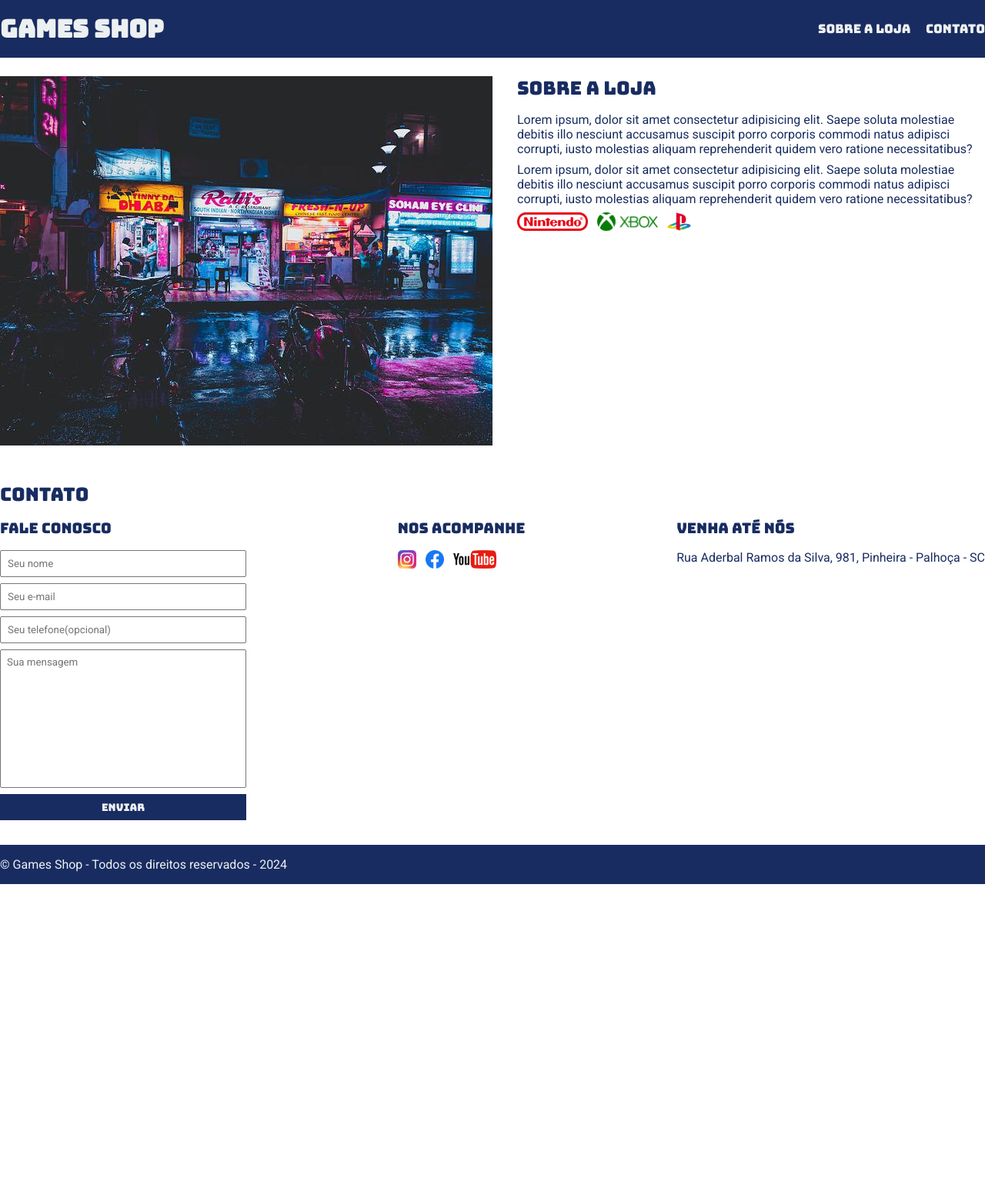
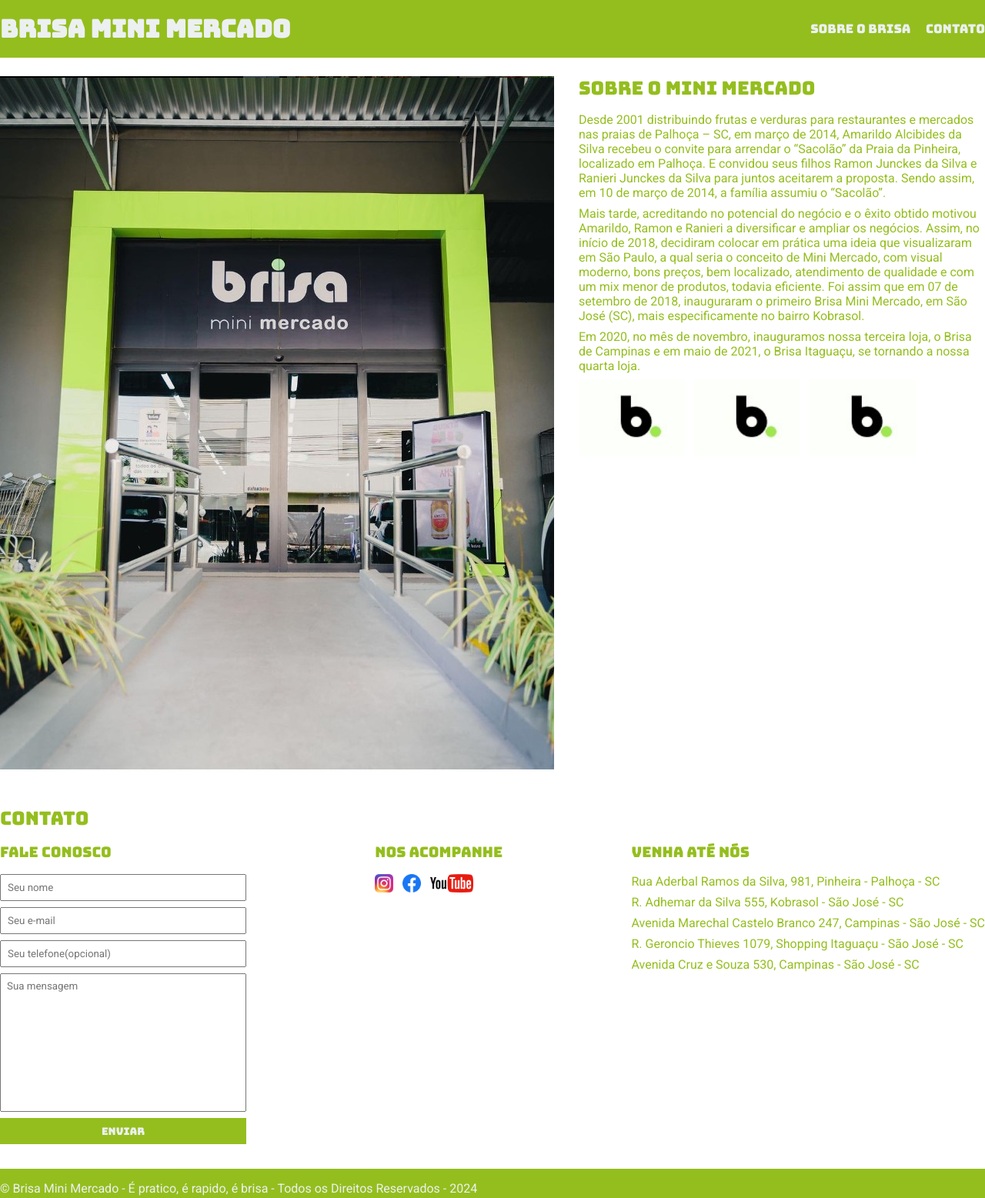
Before and after one commit to marquera/Site-Games-Shop, a plain HTML site: page index.html in a window 1280 px wide. Shown: the whole page at 77% size. Before the commit the page ends 1149 px from the top, so only its background shows below. Drawn offline with Linux system fonts and the light colour scheme.

Commit message:
initial commit

```diff
--- a/index.html
+++ b/index.html
@@ -3,7 +3,7 @@
 <head>
     <meta charset="UTF-8">
     <meta name="viewport" content="width=, initial-scale=1.0">
-    <title>Game Shop - A Sua loja de games</title>
+    <title>Brisa Mini Mercado - É prático é rápido é brisa</title>
     <link rel="stylesheet" href="./main.css">
     <link rel="preconnect" href="https://fonts.googleapis.com">
     <link rel="preconnect" href="https://fonts.gstatic.com" crossorigin>
@@ -12,11 +12,11 @@
 <body>
     <header>
     <div class="container">
-        <h1>Games Shop</h1>
+        <h1>Brisa Mini Mercado</h1>
         <nav>
             <ul>
                 <li>
-                    <a href="#about">Sobre a Loja</a>
+                    <a href="#about">Sobre o Brisa</a>
                 </li>
                 <li>
                     <a href="#contact">Contato</a>
@@ -27,19 +27,21 @@
     </header>
     <section id="about">
         <div class="container">
-            <img class="store-front" src="./loja.jpg" alt="Fachada da Loja Games Shop"/>
+            <img class="store-front" src="./brisa.jpg" alt="Fachada do Brisa Mini Mercado"/>
             <div>
-                <h2>Sobre a loja</h2>
+                <h2>Sobre o Mini Mercado</h2>
                 <p>
-                    Lorem ipsum, dolor sit amet consectetur adipisicing elit. Saepe soluta molestiae debitis illo nesciunt accusamus suscipit porro corporis commodi natus adipisci corrupti, iusto molestias aliquam reprehenderit quidem vero ratione necessitatibus?
+                    Desde 2001 distribuindo frutas e verduras para restaurantes e mercados nas praias de Palhoça – SC, em março de 2014, Amarildo Alcibides da Silva recebeu o convite para arrendar o “Sacolão” da Praia da Pinheira, localizado em Palhoça. E convidou seus filhos Ramon Junckes da Silva e Ranieri Junckes da Silva para juntos aceitarem a proposta. Sendo assim, em 10 de março de 2014, a família assumiu o “Sacolão”.
                 </p>
                 <p>
-                    Lorem ipsum, dolor sit amet consectetur adipisicing elit. Saepe soluta molestiae debitis illo nesciunt accusamus suscipit porro corporis commodi natus adipisci corrupti, iusto molestias aliquam reprehenderit quidem vero ratione necessitatibus?
-                </p>
+                    Mais tarde, acreditando no potencial do negócio e o êxito obtido motivou Amarildo, Ramon e Ranieri a diversificar e ampliar os negócios. Assim, no início de 2018, decidiram colocar em prática uma ideia que visualizaram em São Paulo, a qual seria o conceito de Mini Mercado, com visual moderno, bons preços, bem localizado, atendimento de qualidade e com um mix menor de produtos, todavia eficiente. Foi assim que em 07 de setembro de 2018, inauguraram o primeiro Brisa Mini Mercado, em São José (SC), mais especificamente no bairro Kobrasol.
+                    <p>
+                        Em 2020, no mês de novembro, inauguramos nossa terceira loja, o Brisa de Campinas e em maio de 2021, o Brisa Itaguaçu, se tornando a nossa quarta loja.
+                    </p>
                 <ul class="brands-list">
-                    <li><img src="nintendo.png" alt="Nintendo"/></li>
-                    <li><img src="xbox.png" alt="Xbox"/></li>
-                    <li><img src="playstation.png" alt="Playstation"/></li>
+                    <li><img src="Padaria.jpg" alt="Padaria"/></li>
+                    <li><img src="Acougue.jpg" alt="Acougue"/></li>
+                    <li><img src="Produtos.jpg" alt="Produtos"/></li>
                 </ul>
             </div>
         </div>
@@ -83,6 +85,18 @@
                     <p>
                         Rua Aderbal Ramos da Silva, 981, Pinheira - Palhoça - SC
                     </p>
+                    <p>
+                        R. Adhemar da Silva 555, Kobrasol - São José - SC
+                    </p>
+                    <p>
+                        Avenida Marechal Castelo Branco 247, Campinas - São José - SC
+                    </p>
+                    <p>
+                        R. Geroncio Thieves 1079, Shopping Itaguaçu - São José - SC
+                    </p>
+                    <p>
+                        Avenida Cruz e Souza 530, Campinas - São José - SC
+                    </p>
                 </div>
             </div>
         </div>
@@ -90,7 +104,7 @@
     <footer>
         <div class="container">
             <p>
-                &copy; Games Shop - Todos os direitos reservados - 2024
+                &copy; Brisa Mini Mercado - É pratico, é rapido, é brisa - Todos os Direitos Reservados - 2024
             </p>
         </div>
     </footer>
--- a/main.css
+++ b/main.css
@@ -19,7 +19,7 @@ font-family: 'Roboto', sans-serif;
 
 header {
     padding: 16px 0;
-    background-color: #182c61;
+    background-color: #94BE1E;
     color: #ecf0f1
 }
 
@@ -49,7 +49,7 @@ section .container {
 }
 
 .brands-list img {
-    height: 24px;
+    height: 100px;
     margin-right: 8px;
 }
 
@@ -70,12 +70,12 @@ section h2 {
 }
 
 section {
-    color:#182c61;
+    color:#94BE1E;
 }
 
 section p {
     margin-bottom: 8px;
-    color:#182c61;
+    color:#94BE1E;
 }
 
 .store-front {
@@ -124,21 +124,21 @@ section h3 {
 }
 
 form button {
-    background-color:#182c61;
+    background-color:#94BE1E;
     color: #ecf0f1;
     border:none;
     cursor: pointer;
 }
 form button:hover{
-    background-color: #314e9e;
+    background-color:#94BE1E;
 }
 
 input:focus, textarea:focus{
-    outline-color: #182c61;
+    outline-color: #94BE1E;
 }
 
 footer {
-    background-color: #182c61;
+    background-color: #94BE1E;
     color: #ecf0f1;
     padding: 16px 0 ;
 }
```
Also changed, not shown: Acougue.jpg (added), Padaria.jpg (added), Produtos.jpg (added), brisa.jpg (added), loja.jpg (deleted), nintendo.png (deleted), playstation.png (deleted), xbox.png (deleted).
